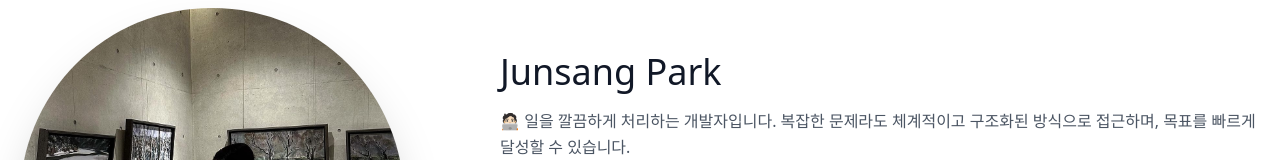
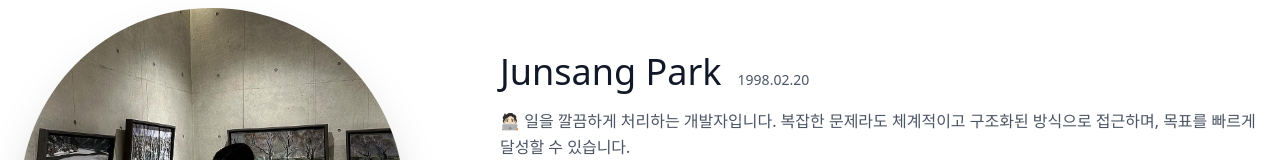
Before and after one commit to o220s/next-portfolio, a Next.js app: page /about in a window 1280 px wide. Shown: the part 269-429 px from the top of the page. Built offline with nearby package versions, Linux system fonts and the light colour scheme.

Commit message:
feat : 생년월일 추가

```diff
--- a/src/app/about/page.js
+++ b/src/app/about/page.js
@@ -18,6 +18,9 @@ export default function About() {
           <div className="lg:flex-grow md:w-1/2 lg:pl-24 md:pl-16 flex flex-col md:items-start md:text-left items-center text-center">
             <h1 className="title-font sm:text-4xl text-3xl mb-4 font-medium text-gray-900 dark:text-white">
               Junsang Park
+              <span className="text-sm text-gray-600 dark:text-white ml-4">
+                1998.02.20
+              </span>
             </h1>
             <p className="mb-8 leading-relaxed dark:text-white">
               🧑🏻‍💻 일을 깔끔하게 처리하는 개발자입니다. 복잡한 문제라도 체계적이고
```
